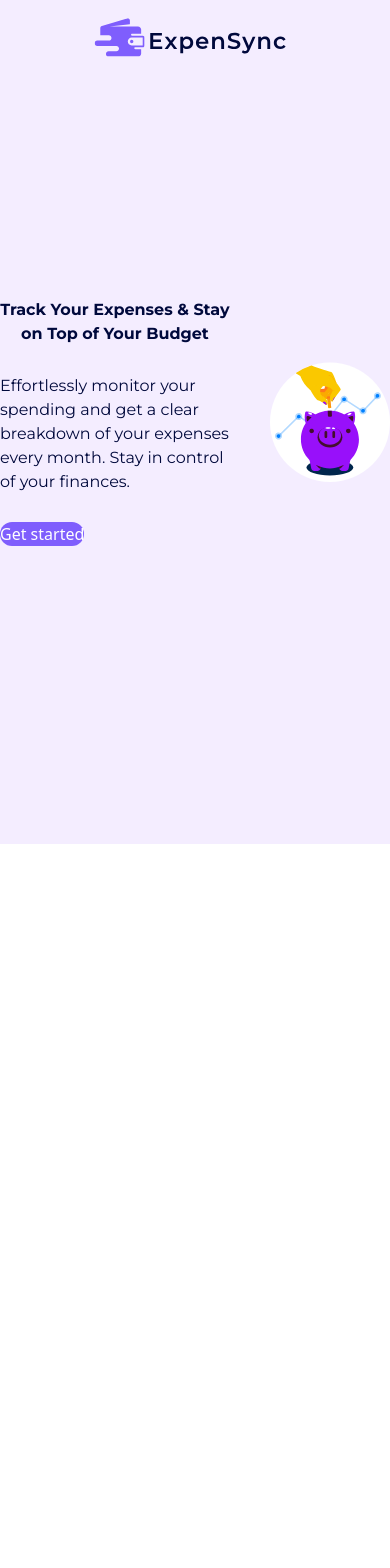
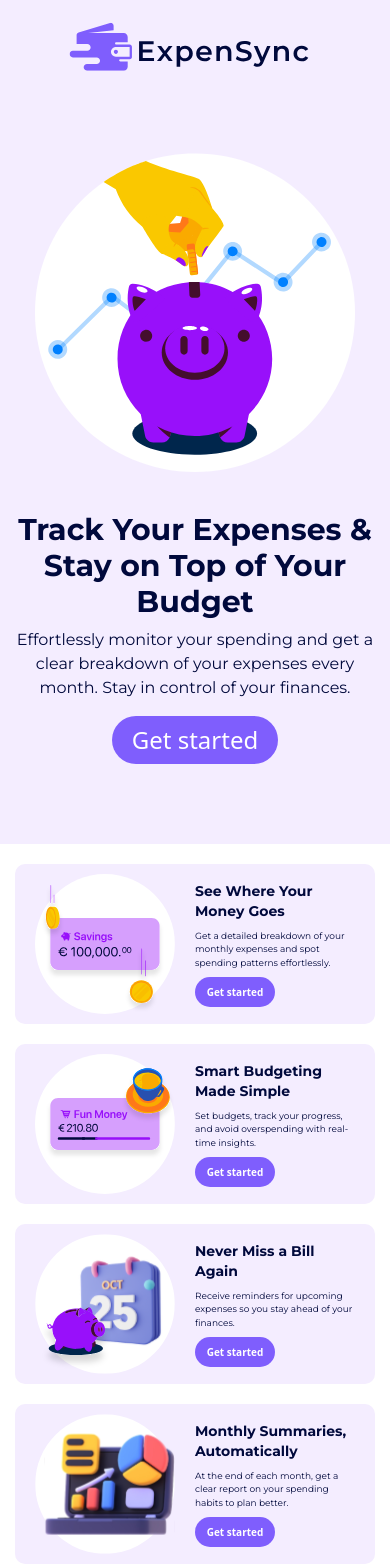
Before and after one commit to Syddl/Expensync, a React (Vite) app in the folder ExpenseTracker/: page / in a window 390 px wide. Shown: the top 1568 px of the page. Before the commit the page ends 844 px from the top, so only its background shows below. Built offline with nearby package versions, Linux system fonts and the light colour scheme; no server answers; a web font is replaced by a local one.

Commit message:
responsive home page

```diff
--- a/ExpenseTracker/src/Pages/LandingPage.jsx
+++ b/ExpenseTracker/src/Pages/LandingPage.jsx
@@ -10,9 +10,9 @@ const LandingPage = () => {
     <>
       <LandingHeader />
       <LandingHome />
-      {/* <Benefits />
+      <Benefits />
       <StartNow />
-      <Footer /> */}
+      <Footer />
     </>
 
   )
--- a/ExpenseTracker/src/components/LandingPageComponents/BenefitsCard.jsx
+++ b/ExpenseTracker/src/components/LandingPageComponents/BenefitsCard.jsx
@@ -6,12 +6,13 @@ const BenefitsCard = (props) => {
   const order2 = props.order % 2 === 0 ? "1" : "2";
 
   return(
-    <div className="container flex items-center justify-between  bg-[#f4edff] my-10  py-5
-    2xl:w-300 2xl:h-100 2xl:rounded-[48px] 2xl:px-25
-    xl:w-250 xl:h-85 xl:rounded-[40px] xl:gap-13 xl:px-20
-    lg:w-210 lg:h-85 lg:rounded-[30px] lg:gap-13 lg:px-20
-    md:w-170 md:h-75 md:rounded-[20px] md:gap-13 md:px-15
-    sm:w-145 sm:h-65 sm:rounded-[15px] sm:gap-13 sm:px-10
+    <div className="container flex items-center justify-between  bg-[#f4edff]
+    2xl:w-300 2xl:h-100 2xl:rounded-[40px] 2xl:px-25 2xl:my-10  2xl:py-5
+    xl:w-250 xl:h-85 xl:rounded-[40px] xl:gap-13 xl:px-20 xl:my-10  xl:py-5
+    lg:w-210 lg:h-85 lg:rounded-[30px] lg:gap-13 lg:px-20 lg:my-10  lg:py-5
+    md:w-170 md:h-75 md:rounded-[20px] md:gap-13 md:px-15 md:my-10  md:py-5
+    sm:w-145 sm:h-65 sm:rounded-[15px] sm:gap-13 sm:px-10 sm:my-10  sm:py-5
+    w-90 h-40 rounded-[10px] gap-5 px-5 my-5
     ">
       <img src={props.img.src} alt={props.img.alt} className={`order-${order2}
         2xl:w-85 2xl:h-85
@@ -19,6 +20,7 @@ const BenefitsCard = (props) => {
         lg:w-70 lg:h-70
         md:w-65 md:h-65
         sm:w-55 sm:h-55
+        w-35 h-35
       `}/>
       <div className={`details w-[600px] order-${order1}`}>
         <h1 className="text-[#00093c] font-bold font-[Montserrat]
@@ -27,6 +29,7 @@ const BenefitsCard = (props) => {
         lg:text-3xl lg:mb-2
         md:text-2xl md:mb-2
         sm:text-2xl sm:mb-2
+        text-sm mb-2
         ">{props.title}</h1>
         <p className="text-[#00093c] font-[Montserrat]
         2xl:text-2xl 2xl:mb-3
@@ -34,6 +37,7 @@ const BenefitsCard = (props) => {
         lg:text-lg lg:mb-2
         md:text-md md:mb-2
         sm:text-sm sm:mb-2
+        text-[9px] mb-2
         ">{props.text}</p>
         <Link to="/Login">
         <button type="button" className=" font-semibold text-center text-white bg-[#7f5efd] hover:bg-purple-800 focus:outline-none focus:ring-4 focus:ring-purple-300 rounded-full  dark:bg-purple-600 dark:hover:bg-purple-700 dark:focus:ring-purple-900 cursor-pointer
@@ -42,6 +46,7 @@ const BenefitsCard = (props) => {
         lg:text-md lg:w-[120px] lg:h-[40px]
         md:text-md md:w-[120px] md:h-[40px]
         sm:text-sm sm:w-[100px] sm:h-[40px]
+        text-[10px] w-[80px] h-[30px]
         ">Get started</button>
         </Link>
       </div>
--- a/ExpenseTracker/src/components/LandingPageComponents/LandingHeader.jsx
+++ b/ExpenseTracker/src/components/LandingPageComponents/LandingHeader.jsx
@@ -4,11 +4,11 @@ import Logo from '../../assets/ExpenSync-Logo.svg'
 const LandingHeader = () => {
   return(
     <header className='bg-[#f4edff] w-full  flex justify-around items-center absolute'>
-      <img src={Logo} alt="ExpenSync-Logo" className='w-auto h-20 cursor-pointer
+      <img src={Logo} alt="ExpenSync-Logo" className='w-auto  cursor-pointer
       sm:h-25 sm:mt-1
       md:mt-1
       lg:h-20 lg:mt-0
-      xs:h-25
+      h-25
       '/>
       <div className="hidden lg:block">
         <Link to="/Login">
--- a/ExpenseTracker/src/components/LandingPageComponents/LandingHome.jsx
+++ b/ExpenseTracker/src/components/LandingPageComponents/LandingHome.jsx
@@ -6,40 +6,40 @@ const LandingHome = () => {
   return(
     <section className=" bg-[#f4edff] h-screen flex justify-center  w-screen">
       <div className="gap-10 HomeContent justify-center items-center flex
-      xs:flex-col-reverse xs:mr-0
+      flex-col-reverse mr-0
       sm:flex-col-reverse
       md:flex-col-reverse
       lg:flex-row lg:mr-15 lg:ml-15
       2xl:mr-0 2xl:ml-0
       xl:mr-25 xl:ml-25 ">
-        <div className="textContent flex flex-col gap-7
+        <div className="textContent flex flex-col gap-2
         lg:items-start lg:mr-10
-        xs:items-center
+        items-center
         sm:items-center sm:w-150
         md:items-center
         2xl:mr-40
         xl:mr-30 ">
           <h1 className=' font-[Montserrat] font-bold text-[#00093c]
-          2xl:text-6xl
-          xl:text-6xl
-          lg:text-5xl lg:text-left
-          md:text-5xl
-          sm:text-center sm:text-5xl
-          xs: text-center xs:text-sm
+          2xl:text-6xl 2xl:mx-0
+          xl:text-6xl xl:mx-0
+          lg:text-5xl lg:text-left  lg:mx-0
+          md:text-5xl md:mx-0
+          sm:text-center sm:text-5xl sm:mx-0
+          text-center text-3xl mx-2
           '>Track Your Expenses & Stay on Top of Your Budget</h1>
           <p className='font-[Montserrat]  text-[#00093c] text-valance
-          2xl:text-2xl 2xl:mb-7
-          xl:text-2xl xl:mb-7
-          lg:text-[21px] lg:text-start lg:mb-7
-          sm:text-center sm:text-2xl sm:mb-7
-          xs:text-center xs:text-sm xs:mb-0
-          md:text-2xl md:mb-7
+          2xl:text-2xl 2xl:mb-7 2xl:mx-0
+          xl:text-2xl xl:mb-7 xl:mx-0
+          lg:text-[21px] lg:text-start lg:mb-7 lg:mx-0
+          sm:text-center sm:text-2xl sm:mb-7 sm:mx-0
+          text-center text-md mb-2 mx-2
+          md:text-2xl md:mb-7 md:mx-0
           '>Effortlessly monitor your spending and get a clear breakdown of your expenses every month. Stay in control of your finances.</p>
 
           <Link to="/Login">
             <button type="button" className=" flex items-center
             sm:font-medium sm:py-5 sm:px-9 sm:text-2xl
-            xs:font-medium xs:py-2 xs:px-5 xs:text-2xl
+            font-medium py-2 px-5 text-2xl
             md:font-medium md:py-5 md:px-9 md:text-2xl
             lg:font-medium lg:h-15 lg:text-2xl lg:py-9
             xl:font-medium xl:w-49 xl:h-18 xl:text-2xl
@@ -49,12 +49,12 @@ const LandingHome = () => {
         </div>
         <div className="imgContent">
           <img src={HomeImg} alt="Save" className='
-          2xl:h-auto 2xl:w-auto
-          xl:h-auto xl:w-auto
-          lg:h-auto lg:w-auto lg:mb-0
-          md:h-110 md:w-110 md:mb-10
-          sm:h-110 sm:w-110 sm:mb-10
-          xs:h-90 xs:w-90
+          2xl:h-auto 2xl:w-auto 2xl:mt-0
+          xl:h-auto xl:w-auto xl:mt-0
+          lg:h-auto lg:w-auto lg:mb-0  lg:mt-0
+          md:h-110 md:w-110 md:mb-10 md:mt-0
+          sm:h-110 sm:w-110 sm:mb-10 sm:mt-0
+          h-80 w-80 mt-18
           '/>
         </div>
       </div>
--- a/ExpenseTracker/src/components/LandingPageComponents/StartNow.jsx
+++ b/ExpenseTracker/src/components/LandingPageComponents/StartNow.jsx
@@ -9,6 +9,7 @@ const StartNow = () => {
     lg:mt-20 lg:mb-20
     md:mt-20 md:mb-20
     sm:mt-20 sm:mb-20
+    mt-20 mb-20
     '>
       <div className="container flex flex-col items-center
       2xl:w-300 2xl:h-100
@@ -16,6 +17,7 @@ const StartNow = () => {
       lg:w-300 lg:h-100
       md:w-300 md:h-100
       sm:w-300 sm:h-100
+      w-auto h-auto
       ">
         <div className="flex flex-col items-center">
           <h1 className=' text-[#00093c] font-bold font-[Montserrat]
@@ -24,6 +26,7 @@ const StartNow = () => {
           lg:text-5xl lg:mb-5
           md:text-5xl md:mb-5
           sm:text-4xl sm:mb-5
+          text-3xl mb-5 text-center
           '>Start your saving jour today</h1>
           <p className=' text-[#00093c]font-[Montserrat]
           2xl:text-xl 2xl:mb-5
@@ -31,6 +34,7 @@ const StartNow = () => {
           lg:text-xl lg:mb-5
           md:text-xl md:mb-5
           sm:text-xl sm:mb-5
+          text-lg mb-5
           '>Open your account in just a few minutes</p>
           <Link to="/Login">
           <button type="button" className="text-white bg-[#7f5efd] hover:bg-purple-800 focus:outline-none focus:ring-4 focus:ring-purple-300 rounded-full  font-bold text-center dark:bg-purple-600 dark:hover:bg-purple-700 dark:focus:ring-purple-900 cursor-pointer
@@ -39,6 +43,7 @@ const StartNow = () => {
           lg:w-[155px] lg:h-[55px] lg:text-lg
           md:w-[155px] md:h-[55px] md:text-lg
           sm:w-[155px] sm:h-[55px] sm:text-lg
+          w-[155px] h-[55px] text-lg
           ">Get started</button>
           </Link>
         </div>
@@ -48,6 +53,7 @@ const StartNow = () => {
         lg:w-230 lg:h-55
         md:w-230 md:h-50
         sm:w-230 sm:h-40
+        w-200 h-30
         ' />
       </div>
     </section>
```
Also changed, not shown: ExpenseTracker/src/components/LandingPageComponents/Footer.jsx (+10 -2 lines).
